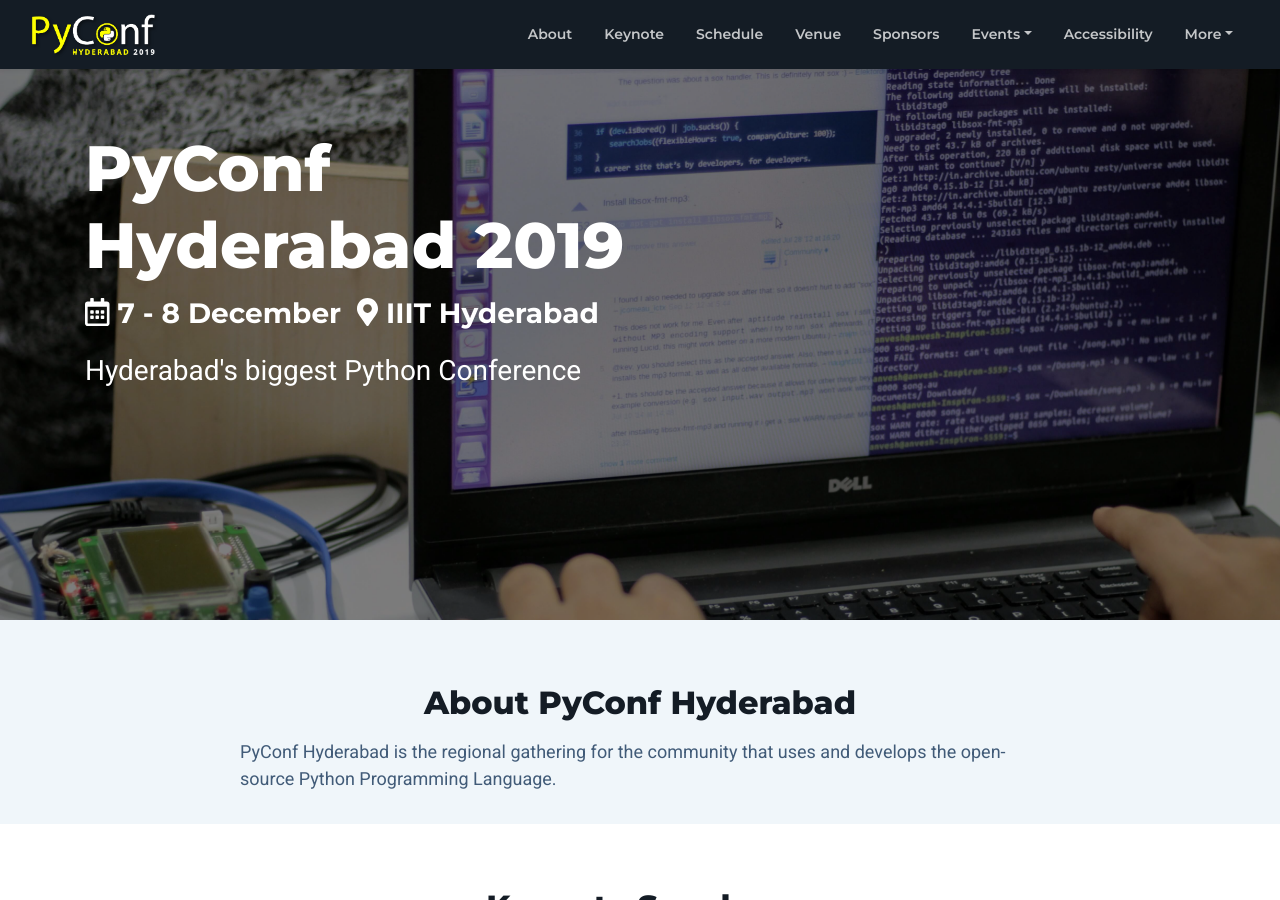
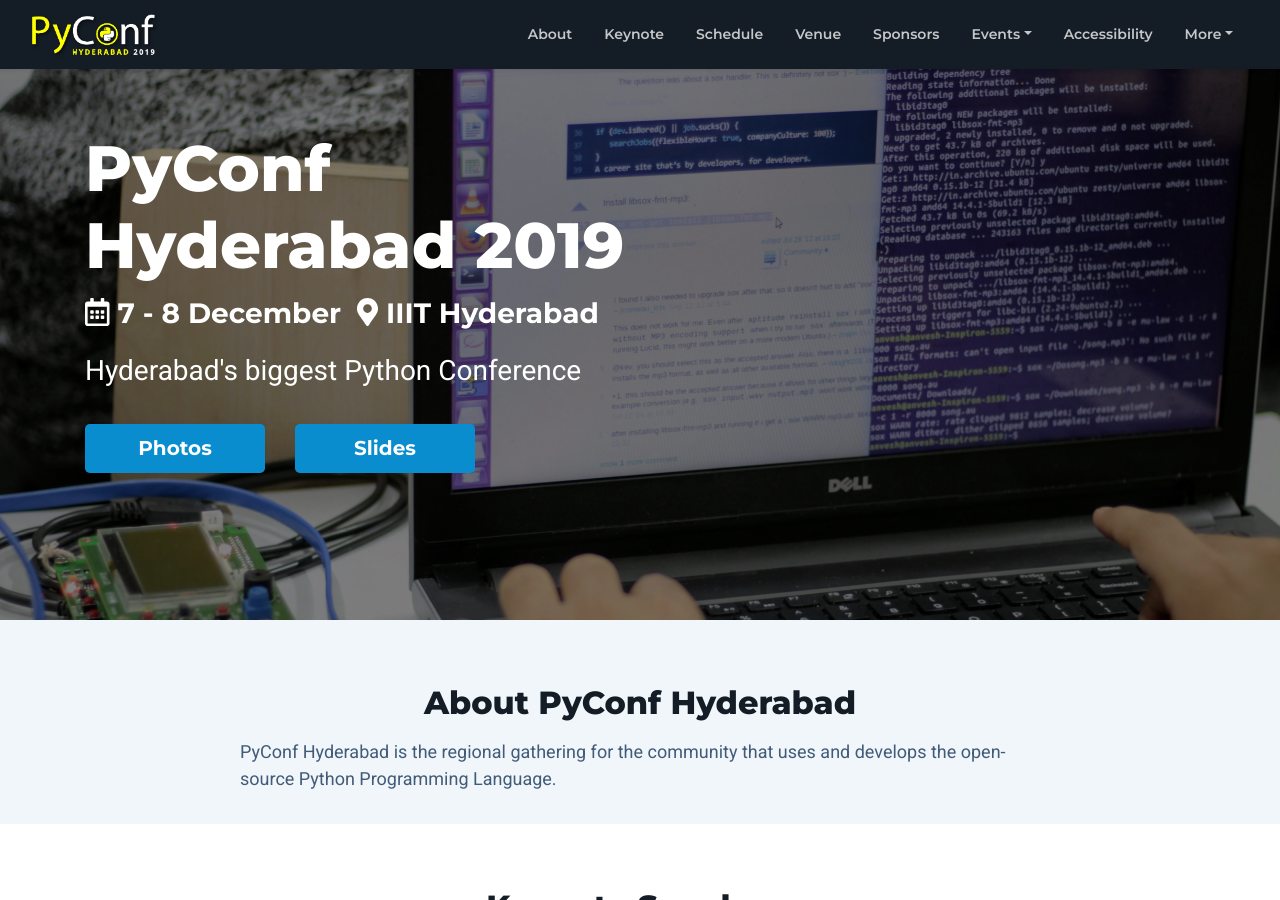
Before and after one commit to HydPy/hydpyconf2019, a Jekyll site: the page built from index.html, in a window 1280 px wide and 900 px high. Built offline with Jekyll 4.4.1, drawn with Linux system fonts in a browser that asks for light colours; nearby versions of some CDN libraries.

Commit message:
Add Photo and Slides Link

```diff
--- a/_includes/hero-block.html
+++ b/_includes/hero-block.html
@@ -17,16 +17,16 @@
 				<h1 class="hero-heading mb-2">PyConf Hyderabad 2019</h1>
 				<div class="hero-meta mb-3"><i class="far fa-calendar-alt mr-2"></i>7 - 8 December <i class="fas fa-map-marker-alt mx-2"></i>IIIT Hyderabad</div>
 				<div class="hero-intro mb-4">Hyderabad's biggest Python Conference</div>
-				<!-- <div class="hero-cta">
+				<div class="hero-cta">
 					<div class="row">
 						<div class="col-md-4">
-							<a class="btn btn-primary btn-block btn-lg my-2 scrollto" href="{{ site.tickets_link }}">Get Tickets</a>
+							<a class="btn btn-primary btn-block btn-lg my-2" href="https://photos.google.com/share/AF1QipNHLACnFFOkONWzV2hCCXMnwg8tlHyDL3ePLq8rg93_d0dNE3oqt3b0lpdKbqRbGA?key=b0FWNldsYzFlRXFXNkQ5NHpDWkxkaVhneUFxNHd3" target="_blank">Photos</a>
 						</div>
 						<div class="col-md-4">
-							<a class="btn btn-primary btn-block btn-lg my-2" href="https://github.com/HydPy/hydpyconf2019/wiki/PyConf-Hyderabad-2019-Devsprint" target="_blank">Devsprint</a>
+							<a class="btn btn-primary btn-block btn-lg my-2" href="https://pyconf.hydpy.org/PyConf19Slides/" target="_blank">Slides</a>
 						</div>
 					</div>
-				</div> -->
+				</div>
 
 			</div><!--//hero-text-block-->
 		</div><!--//container-->
```
